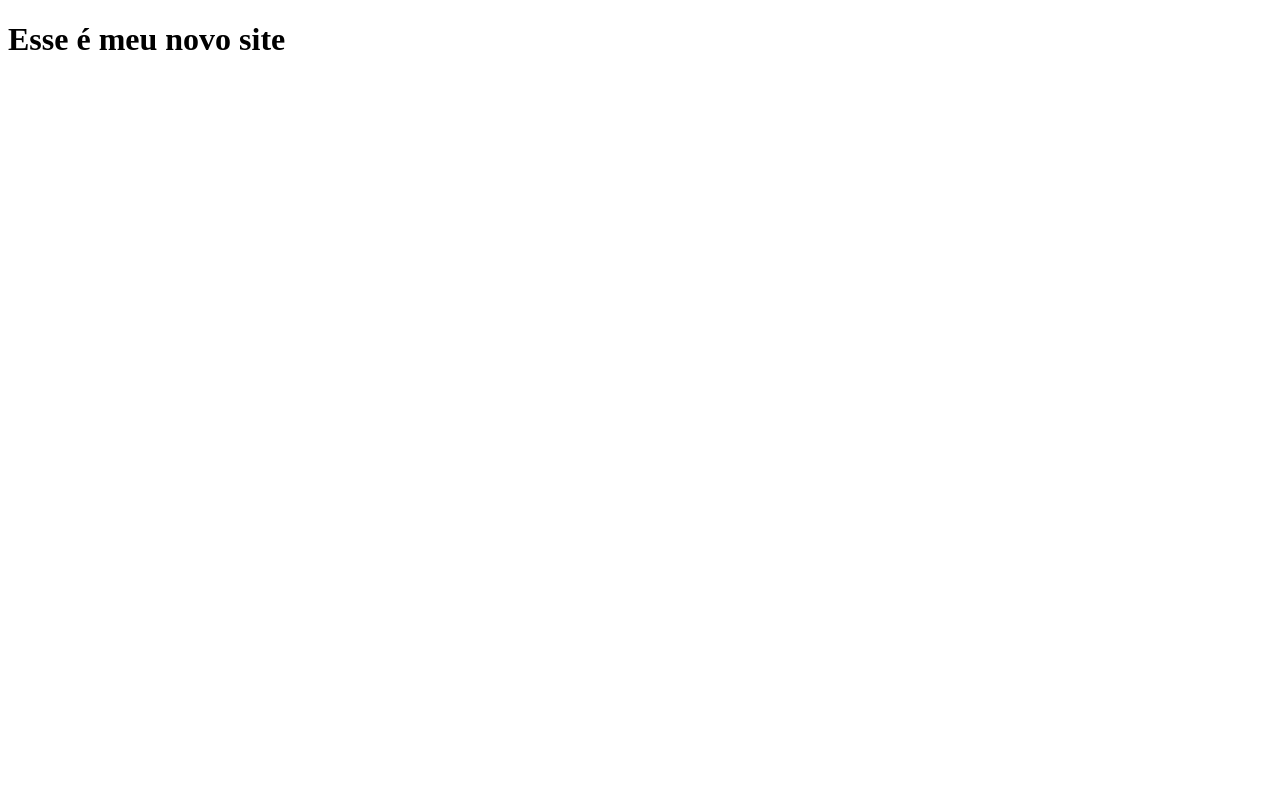
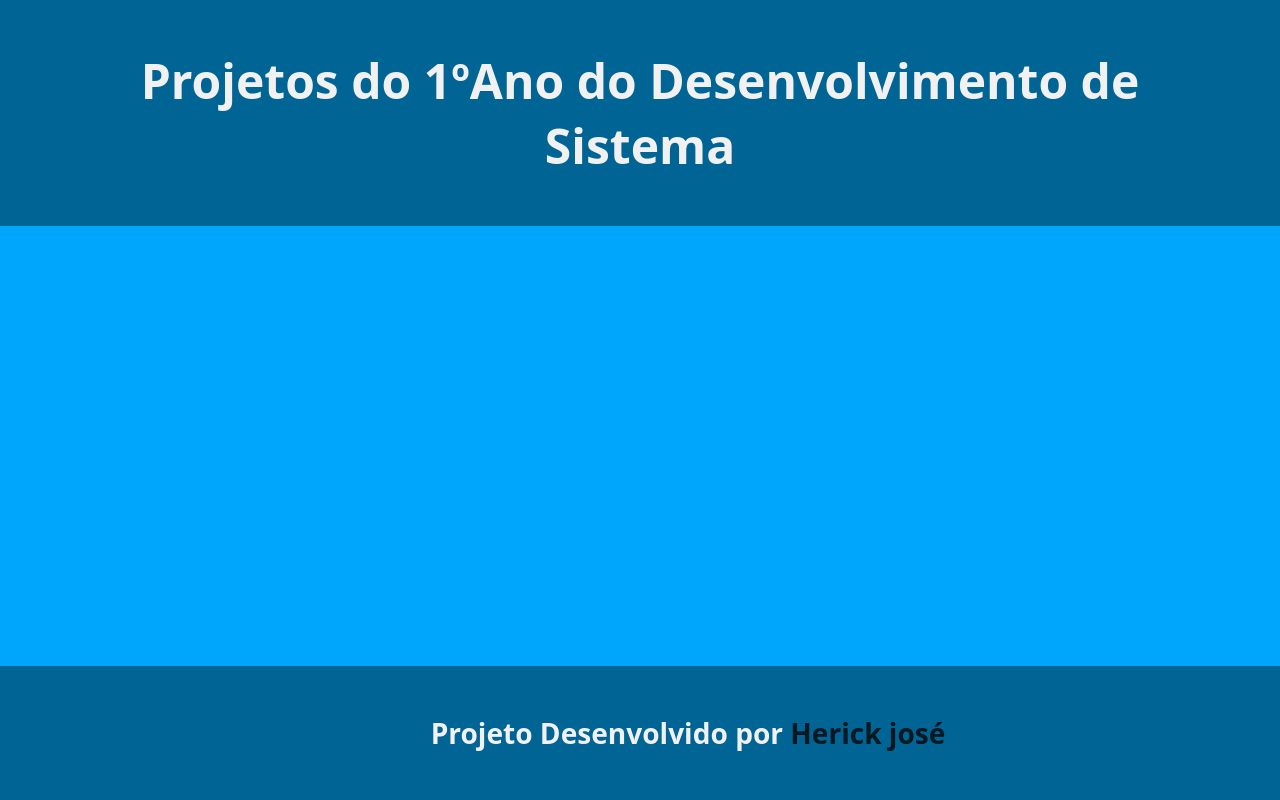
Before and after one commit to herick564/HTML-JS, a plain HTML site: page index.html in a window 1280 px wide. Drawn offline with Linux system fonts and the light colour scheme; a web font is replaced by a local one.

Commit message:
Add files via upload

```diff
--- a/index.html
+++ b/index.html
@@ -1,12 +1,21 @@
 <!DOCTYPE html>
-<html lang="pr-br">
+<html lang="pt-br">
 <head>
     <meta charset="UTF-8">
     <meta http-equiv="X-UA-Compatible" content="IE=edge">
     <meta name="viewport" content="width=device-width, initial-scale=1.0">
-    <title>kolly confeitaria</title>
+    <title> Projeto 1° DS</title>
+    <link rel="stylesheet" href="style.css">
 </head>
 <body>
-    <h1> Esse é meu novo site </h1>
+    <header>
+       <h1> Projetos do 1ºAno do Desenvolvimento de Sistema</h1>
+    </header>
+    <main>
+
+    </main>
+    <footer>
+       <h3> Projeto Desenvolvido por <a href="https://github.com/herick564"> Herick josé</a></h3>
+    </footer>
 </body>
 </html>
--- /dev/null
+++ b/style.css
@@ -0,0 +1,42 @@
+@import url('https://fonts.googleapis.com/css2?family=Dancing+Script:wght@400..700&family=Rubik+Wet+Paint&display=swap');
+
+*{
+    margin: 0;
+    padding: 0;
+}
+
+:root{
+    --fonte-titulo:"Rubik Wet Paint", system-ui;
+    --fonte-texto:"Dancing Script", cursive;
+    --cor1: #00a6fbff;
+    --cor2: #0582caff;
+    --cor3: #006494ff;
+    --cor4: #003554ff;
+    --cor5: #051923ff;
+    --cor6: #f1f1f1;
+}
+
+body{
+    background-color: var(--cor1);
+    font-family: var(--fonte-texto);
+}
+
+header, footer{
+     background-color: var(--cor3);
+     padding: 2em;
+     color: var(--cor6);
+     text-align: center;
+     font-family: var(--fonte-titulo);
+     font-size: 1.5em;
+}
+
+footer{
+     position: fixed;
+     bottom: 0;
+     width: 100%;
+}
+
+footer a{
+    text-decoration: none;
+    color:var(--cor5);
+}
```
